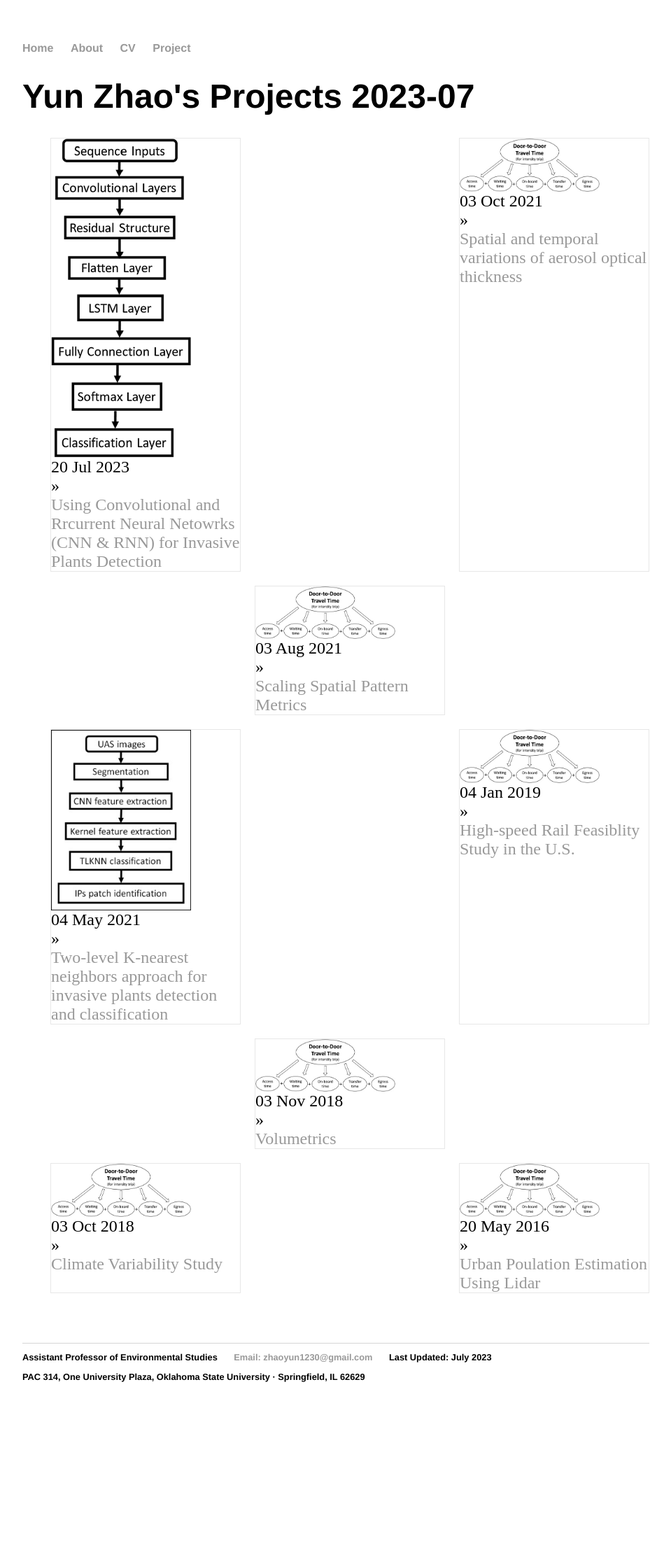
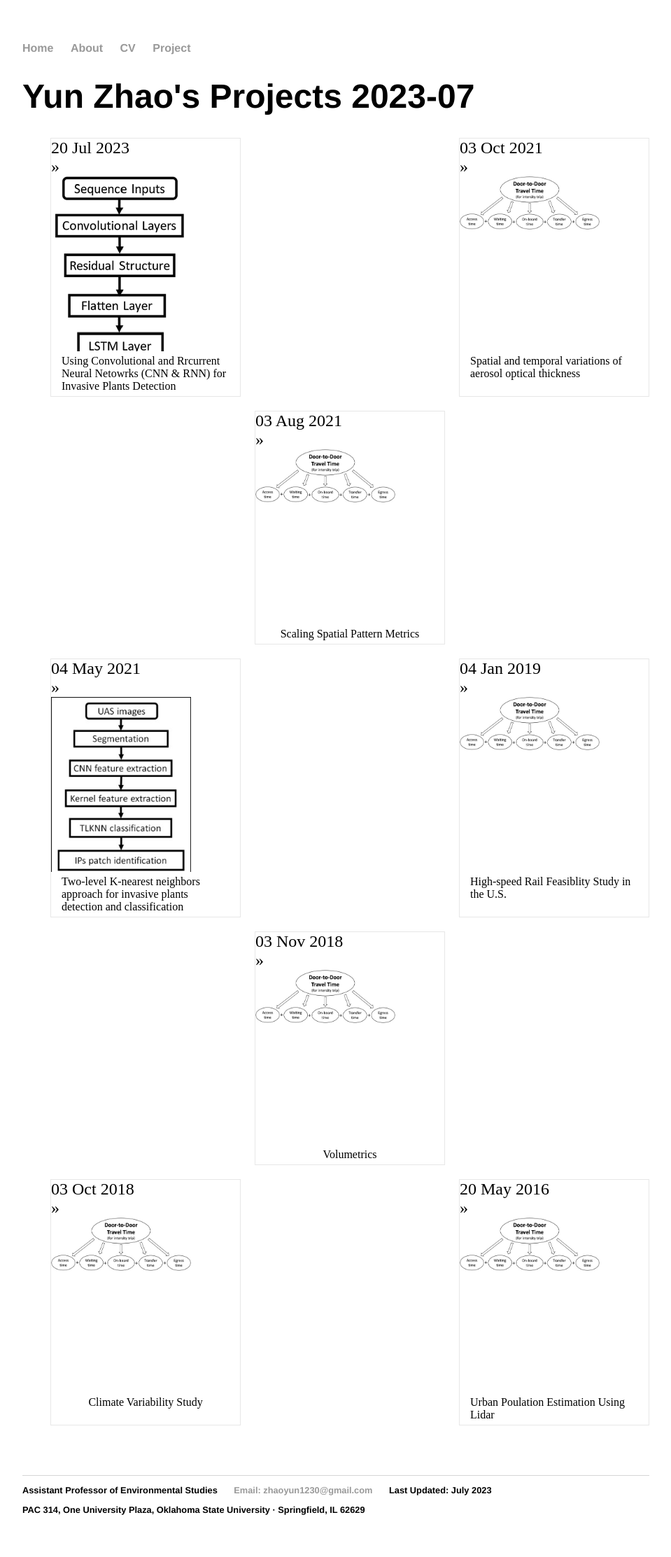
Before and after one commit to yun-zhao/yun-zhao.github.io, a Jekyll site: the page built from project/index.html, in a window 1280 px wide. Shown: the whole page at 70% size, without its empty margins (160-1119 px from the left). Built offline with Jekyll 4.4.1, drawn with Linux system fonts in a browser that asks for light colours; before the commit the page ends 2035 px from its top, so only the background shows below that.

Commit message:
wrap test

```diff
--- a/css/main.css
+++ b/css/main.css
@@ -51,6 +51,25 @@ ul.posts li {
     transition: box-shadow .5s;
 }
 
+.thumb-wrap {
+
+    height: 250px;
+    width: 100%;
+    position: relative;
+    overflow: hidden;
+
+}
+
+.title-wrap {
+    background: #FFF;
+    padding: 5px 15px;
+    font-size: 16px;
+    display: flex;
+    flex-direction: column;
+    justify-content: space-between;
+    align-items: center;
+}
+
 h3 {
     text-decoration: none;
     font-size: 1.7em;
--- a/project/index.html
+++ b/project/index.html
@@ -7,7 +7,7 @@ title: Yun Zhao's Projects 2023-07
 
 	  {% for post in site.posts %}
 
-	    <li><img src="{{ post.thumb }}"  width="200"><span>{{ post.date | date_to_string }}</span> » <a href="{{ post.url }}" title="{{ post.title }}">{{ post.title }}</a></li><br>
+	    <li><span>{{ post.date | date_to_string }}</span> » <a href="{{ post.url }}" title="{{ post.title }}"><div class="thumb-wrap"><img src="{{ post.thumb }}"  width="200"></a></div><div class="title-wrap">{{ post.title }}</div></li><br>
 
 	  {% endfor %}
 	</ul>
```
